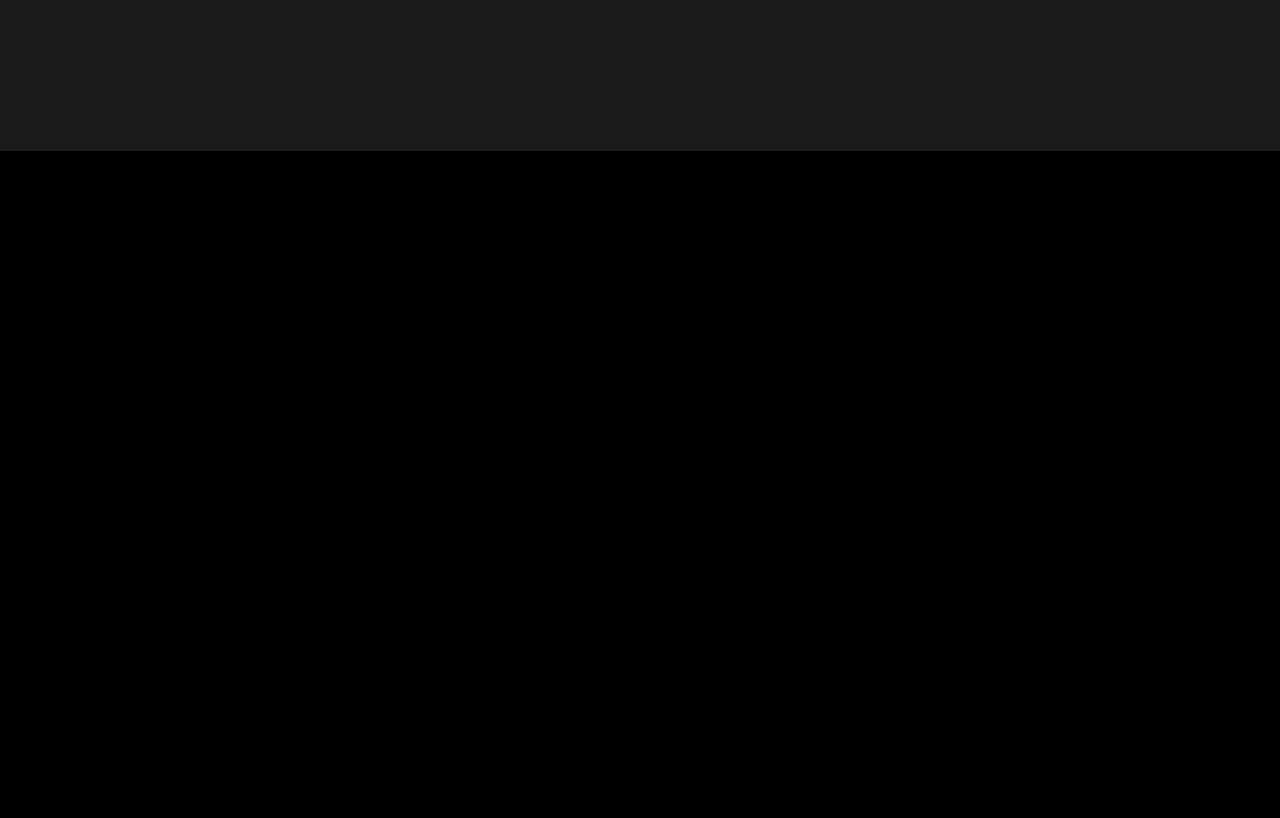
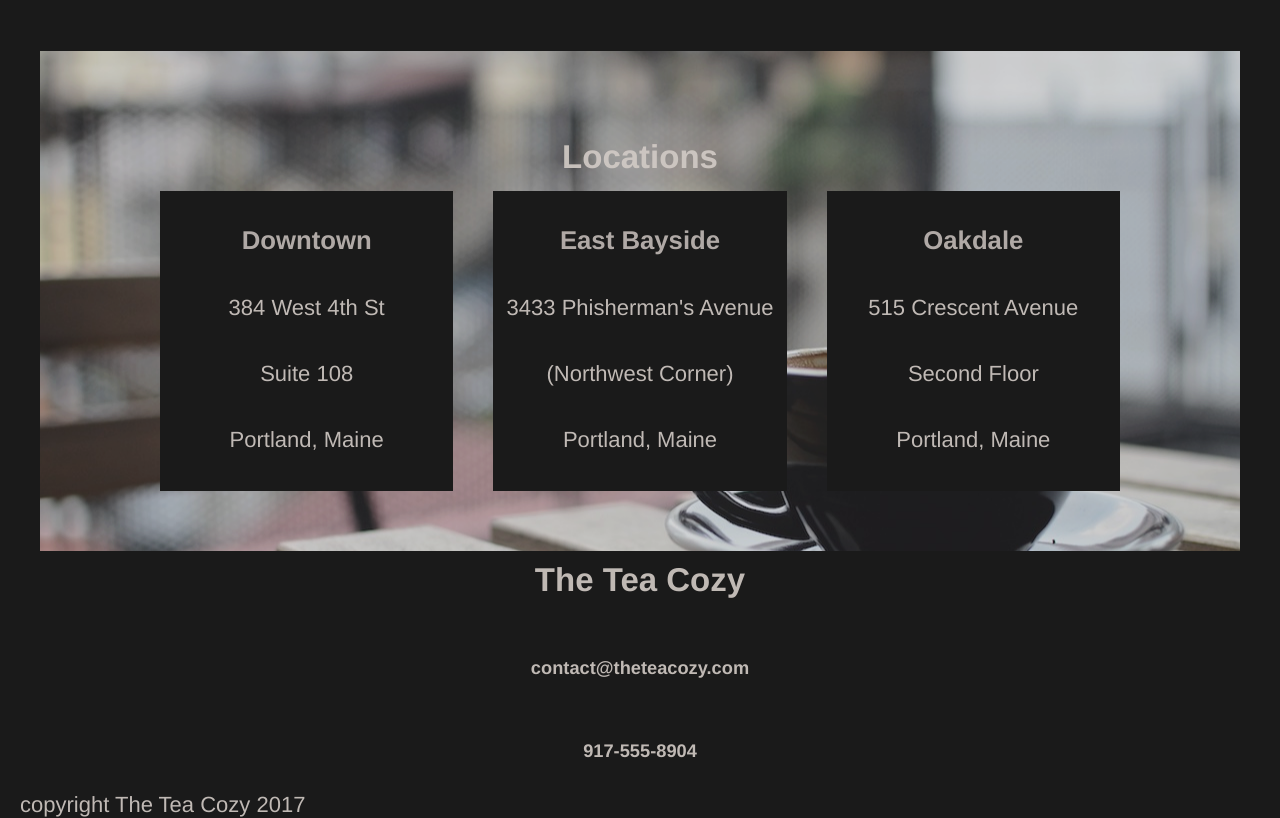
Before and after one commit to SometimesDeveloping/teacozy, a plain HTML site: page index.html in a window 1280 px wide. Shown: the part 1418-2236 px from the top of the page. Before the commit the page ends 1569 px from the top, so only its background shows below. Drawn offline with Linux system fonts and the light colour scheme.

Commit message:
Add Locations and Footer Sections.

```diff
--- a/index.html
+++ b/index.html
@@ -11,13 +11,15 @@
       <img src="./resources/images/img-tea-cozy-logo.png" alt="Company Logo">
 
           <nav>
-            <span class="navlist"><a href="#mission">Mission</a></span>
+            <span class="navlist"><a href="#top">Mission</a></span>
             <span class="navlist"><a href="#featured">Featured Teas</a></span>
             <span class="navlist"><a href="#locations">Locations</a></span>
           </nav>
 
     </header>
       <!-- Mission section -->
+      <span class="anchor" id="mission"></span>
+
     <div class="content-top">
         <div class="mission text">
           <h2>Our Mission</h2>
@@ -27,6 +29,8 @@
         </div>
     </div>
       <!-- Tea Section  -->
+      <span class="anchor" id="featured"></span>
+
     <div class="content-mid">
       <div class="midcontainer text">
         <h2>Tea of the Month</h2>
@@ -35,18 +39,22 @@
             <img src="./resources/images/img-berryblitz.jpg" alt="Image of Berry Blitz Tea">
             <span>Fall Berry Blitz</span>
           </div>
+
           <div class="tea">
             <img src="./resources/images/img-spiced-rum.jpg" alt="Image of Spiced Rum Tea">
             <span>Spiced Rum Tea</span>
           </div>
+
           <div class="tea">
             <img src="./resources/images/img-donut.jpg" alt="Image of a Donut">
             <span>Seasonal Donuts</span>
           </div>
+
           <div class="tea">
             <img src="./resources/images/img-myrtle-ave.jpg" alt="Image of Myrtle Ave Tea">
             <span>Myrtle Ave Tea</span>
           </div>
+
           <div class="tea">
             <img src="./resources/images/img-bedford-bizarre.jpg" alt="Image of Bedford Bizarre Tea">
             <span>Bedford Bizarre Tea</span>
@@ -54,9 +62,44 @@
       </div>
     </div>
       <!-- Locations Section  -->
+      <span class="anchor" id="locations"></span>
+
     <div class="content-bot">
+      <h2 class="bot-title">Locations</h2>
+      <div class="botcontainer">
+          <div class="locations">
+            <span> <h3>Downtown</h3> </span>
+            <span>384 West 4th St</span>
+            <span>Suite 108</span>
+            <span>Portland, Maine</span>
+          </div>
+
+          <div class="locations">
+            <span> <h3>East Bayside</h3> </span>
+            <span>3433 Phisherman's Avenue</span>
+            <span>(Northwest Corner)</span>
+            <span>Portland, Maine</span>
+          </div>
+
+          <div class="locations">
+
+            <span> <h3>Oakdale</h3> </span>
+            <span>515 Crescent Avenue</span>
+            <span>Second Floor</span>
+            <span>Portland, Maine</span>
+          </div>
+
+      </div>
+    </div>
+
+    <!-- Contact and Footer Section -->
+    <div class="content-foot">
+      <h2>The Tea Cozy</h2>
+      <h5>contact@theteacozy.com</h5>
+      <h5>917-555-8904</h5>
+
+      <footer>copyright The Tea Cozy 2017</footer>
 
     </div>
-
   </body>
 </html>
--- a/resources/css/style.css
+++ b/resources/css/style.css
@@ -3,6 +3,7 @@
   color: seashell;
   background-color: black;
   opacity: 0.9;
+
 }
 
 body {
@@ -11,6 +12,13 @@ body {
 
 .text {
   text-align-last: center;
+}
+    /* Internal links  */
+span .anchor {
+  /* display: block; */
+  height: 70px;
+  margin-top: -70px;
+  visibility: hidden;
 }
     /* Header Section */
 header {
@@ -22,6 +30,7 @@ header {
   align-items: center;
   justify-content: space-between;
   z-index: 5;
+  opacity: 1;
 }
 
 header img {
@@ -45,11 +54,17 @@ header img {
   align-items: center;
   height: 700px;
   padding-top: 69px;
+  font-size: 22px;
 }
 
 .mission {
   align-items: center;
-  width: 1200px;s
+  width: 1200px;
+  opacity: 1;
+}
+.mission h2,
+h4 {
+  margin: 15px 0px;
 }
     /* Middle of the page */
 .content-mid {
@@ -57,14 +72,15 @@ header img {
   justify-content: center;
   align-items: center;
   width: 100%;
-  height: 800px;
+  height: 700px;
+  font-size: 22px;
+
 }
 
 .midcontainer {
   justify-content: space-between;
   width: 1000px;
   height: inherit;
-
 }
 
 div.tea {
@@ -89,3 +105,65 @@ div.tea {
 }
 
     /* Bottom Section */
+.content-bot {
+  display: flex;
+  flex-direction: column;
+  height: 500px;
+  background-image: url("../images/img-locations-background.jpg");
+  background-position: center;
+  background-repeat: no-repeat;
+  justify-content: center;
+  align-items: center;
+  font-size: 22px;
+}
+
+.botcontainer {
+  display: flex;
+  width: 1000px;
+  opacity: 1.0;
+  background: none;
+  justify-content: space-between;
+
+}
+
+.bot-title {
+  display: flex;
+  text-align: center;
+  background: none;
+  margin-bottom: 15px
+}
+
+.locations {
+  display: flex;
+  flex-direction: column;
+  width: 300px;
+  height: 300px;
+  align-items: center;
+  opacity: 1;
+  margin: 0px 20px;
+}
+
+.locations span {
+padding: 20px 0px;
+}
+
+.locations h3 {
+  margin-bottom: 0px;
+  margin-top: 15px
+}
+
+    /* Contact and Footer Section  */
+.content-foot {
+  display: flex;
+  flex-direction: column;
+  height: 200px;
+  justify-content: center;
+  text-align: center;
+  font-size: 22px;
+  margin-top: 25px;
+}
+
+.content-foot footer {
+  text-align: left;
+  margin-left: 20px
+}
```
